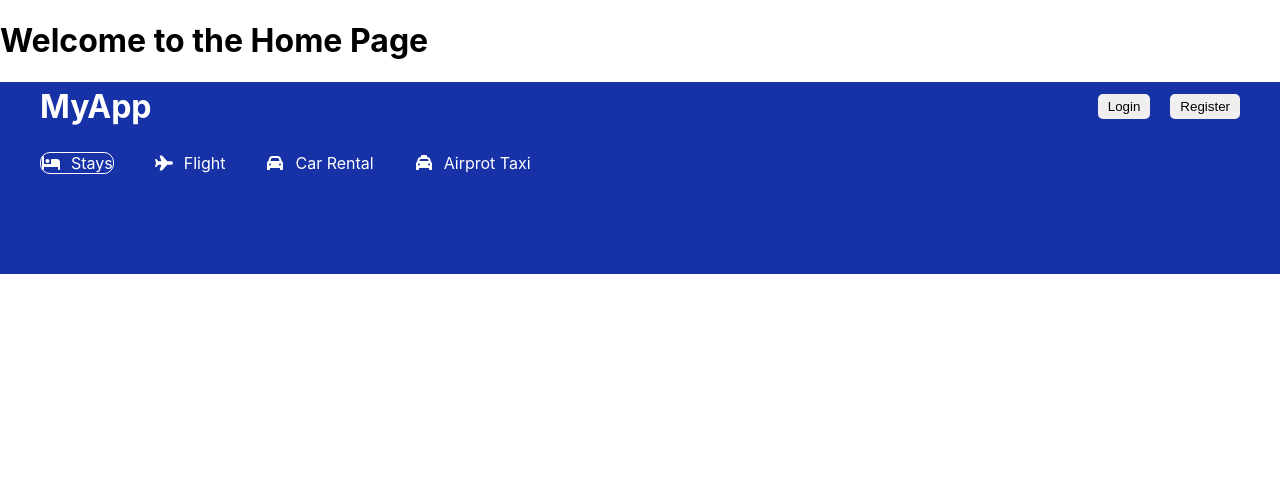
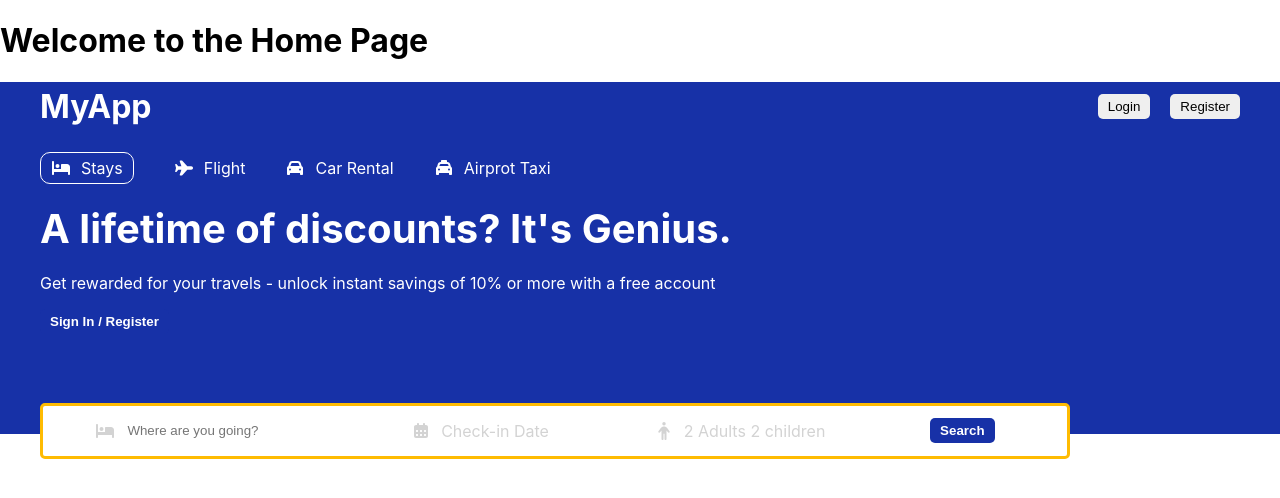
Before and after one commit to Fahim-Rahaman/Hotel-Booking-Site, a React (Create React App) app in the folder frontend/: page / in a window 1280 px wide. Shown: the top 498 px of the page. Built offline with nearby package versions, Linux system fonts and the light colour scheme.

Commit message:
'just-before-add-calender'

```diff
--- a/frontend/src/components/header/Header.jsx
+++ b/frontend/src/components/header/Header.jsx
@@ -1,6 +1,6 @@
 import React from 'react'
 import { FontAwesomeIcon } from '@fortawesome/react-fontawesome'
-import { faBed,faTaxi,faPlane,faCar } from '@fortawesome/free-solid-svg-icons'
+import { faBed,faTaxi,faPlane,faCar,faCalendarDays,faPerson } from '@fortawesome/free-solid-svg-icons'
 import './header.css'
 
 const Header = () => {
@@ -25,6 +25,36 @@ const Header = () => {
             <span>Airprot Taxi</span>
           </div>
         </div>
+        <h1 className="headerTitle">A lifetime of discounts? It's Genius.</h1>
+        <p className="headerDesc">
+          Get rewarded for your travels - unlock instant savings of 10% or more
+          with a free account
+        </p>
+        <button className="headerBtn">Sign In / Register</button>
+        <div className="headerSearch">
+          <div className="headerSearchItem">
+            <FontAwesomeIcon icon={faBed} className="headerSearchIcon" />
+            <input
+              type="text"
+              placeholder="Where are you going?"
+              className="headerSearchInput"
+            />
+          </div>
+          <div className="headerSearchItem">
+            <FontAwesomeIcon
+              icon={faCalendarDays}
+              className="headerSearchIcon"
+            />
+            <span className="headerSearchText">Check-in Date</span>
+          </div>
+          <div className="headerSearchItem">
+            <FontAwesomeIcon icon={faPerson} className="headerSearchIcon" />
+            <span className="headerSearchText">2 Adults 2 children</span>
+          </div>
+          <div className="headerSearchItem">
+            <button className="headerBtn">Search</button>
+          </div>
+        </div>
       </div>
     </div>
   );
--- a/frontend/src/components/header/header.css
+++ b/frontend/src/components/header/header.css
@@ -3,6 +3,7 @@
     display: flex;
     justify-content: center;
     color: white;
+    position: relative;
 }
 .headerContainer{
     width: 100%;
@@ -23,4 +24,60 @@
 .headerListItem.active{
     border: solid 1px white;
     border-radius: 10px;
+    padding: 5px 10px;
 }
+.headerTitle{
+    font-size: 40px;
+    margin: 20px 0;
+}
+.headerBtn{
+    padding: 10px 20px;
+    background-color: white;
+    color: rgb(23, 49, 167);
+    border: none;
+    border-radius: 5px;
+    cursor: pointer;
+    font-weight: bold;
+}
+.headerDesc{
+    margin-bottom: 20px 0px;
+}
+.headerSearch {
+  height: 30px;
+  background-color: white;
+  border: 3px solid #febb02;
+  display: flex;
+  align-items: center;
+  justify-content: space-around;
+  padding: 10px 0px;
+  border-radius: 5px;
+  position: absolute;
+  bottom: -25px;
+  width: 100%;
+  max-width: 1024px;
+}
+.headerSearchIcon{
+    color: lightgray;
+}
+.headerBtn{
+    background-color: rgb(23, 49, 167);
+    color: white;
+    padding: 5px 10px;
+    border: none;
+    border-radius: 5px;
+    cursor: pointer;
+    margin-right: 20px;
+}
+.headerSearchItem {
+  display: flex;
+  align-items: center;
+  gap: 10px;
+}
+.headerSearchInput{
+    border: none;
+    outline: none;
+}
+.headerSearchText {
+  color: lightgray;
+  cursor: pointer;
+}
```
